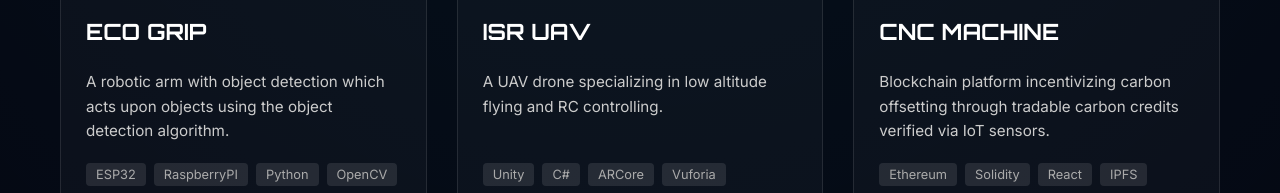
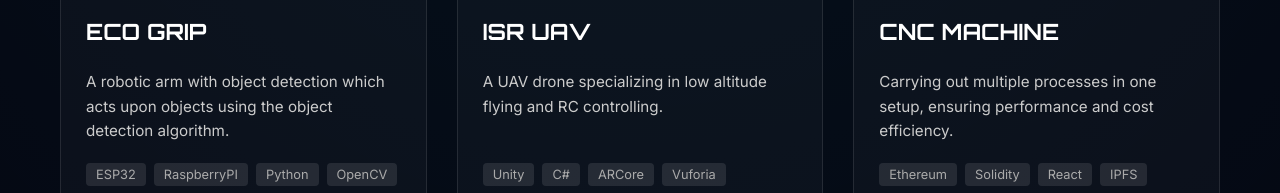
Before and after one commit to Vijay-Sangani1907/TP, a React (Vite) app: page /#/projects in a window 1280 px wide. Shown: the part 740-933 px from the top of the page. Built offline with nearby package versions, Linux system fonts and the light colour scheme.

Commit message:
CNC machine desc

```diff
--- a/data/projects.ts
+++ b/data/projects.ts
@@ -129,7 +129,7 @@ export const PROJECTS = [
     category: ["Robotics"],
     degree: "B.E",
     image: "https://images.unsplash.com/photo-1579761160399-112ba8d25d1d?w=800&q=80",
-    description: "Blockchain platform incentivizing carbon offsetting through tradable carbon credits verified via IoT sensors.",
+    description: "Carrying out multiple processes in one setup, ensuring performance and cost efficiency.",
     tech: ["Ethereum", "Solidity", "React", "IPFS"]
   },
   {
```
